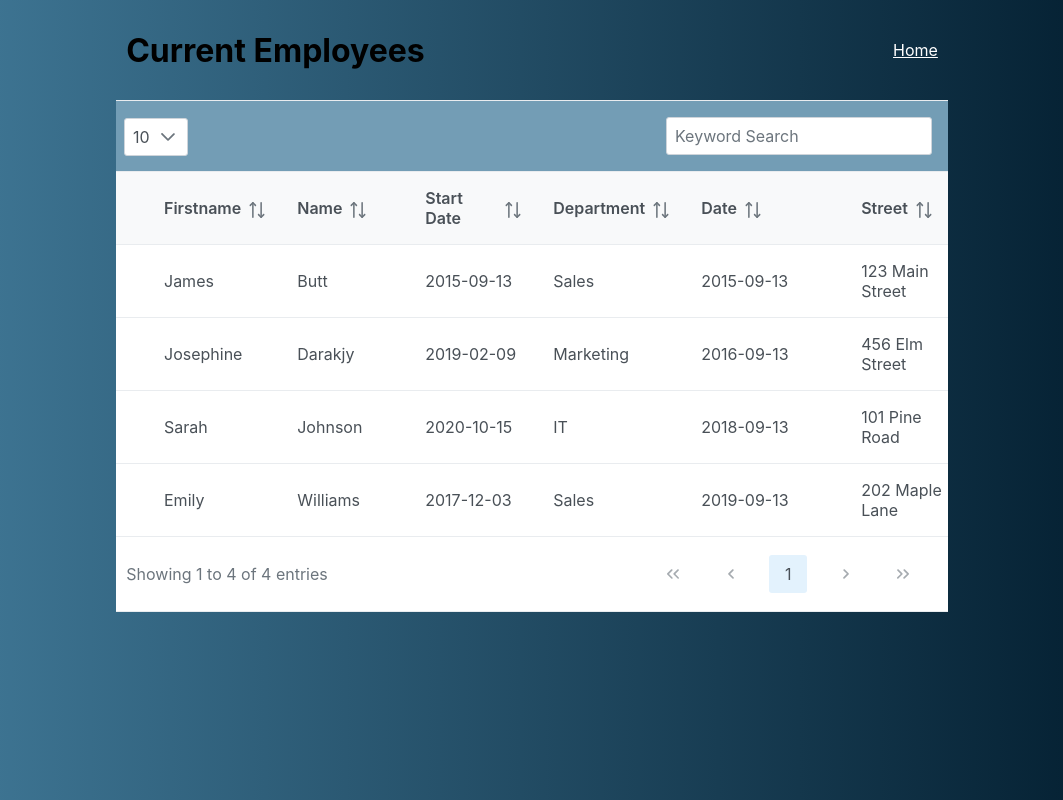
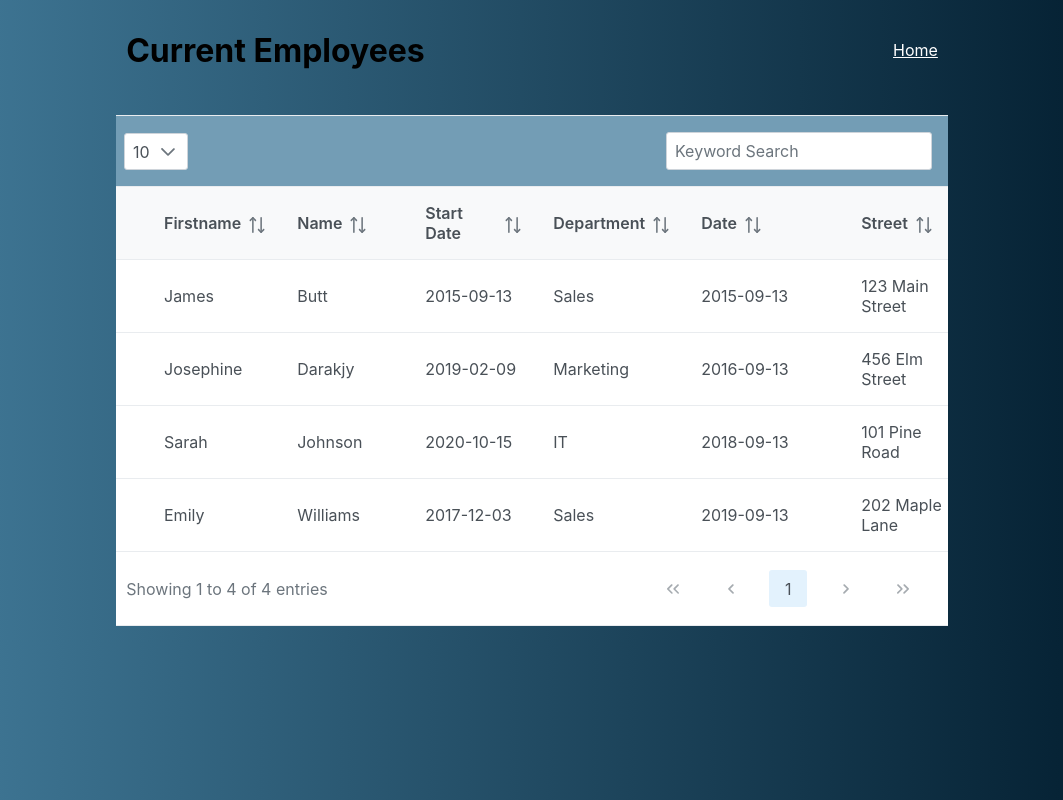
Before and after one commit to FaridBF/HRNet, a React (Create React App) app: page /employees in a window 1280 px wide. Shown: the whole page, without its empty margins (108-1171 px from the left). Built offline with nearby package versions, Linux system fonts and the light colour scheme.

Commit message:
styles: correction css to span "error message"

```diff
--- a/src/styles/_createEmployee.scss
+++ b/src/styles/_createEmployee.scss
@@ -40,6 +40,10 @@ button {
   align-items: center;
 }
 
+.create-employee__error-message {
+  color: var(--color-secondary);
+}
+
 /* Médias queries - Gestion du Responsive */
 /* Styles pour les écrans jusqu'à 37.5 rem de large */
 @media only screen and (max-width: 37.5rem) {
--- a/src/styles/_employeesList.scss
+++ b/src/styles/_employeesList.scss
@@ -21,6 +21,7 @@
 
 .home__card-current-employee {
   display: flex;
+  padding: 0.93rem 0rem;
   justify-content: center;
 }
 
```
